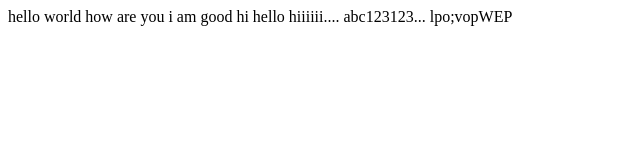
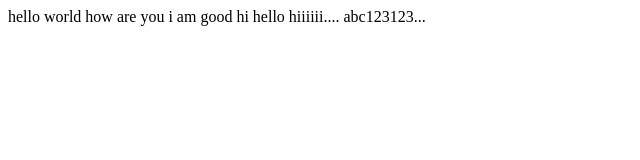
Before and after one commit to hastenfernandes/testproject, a plain HTML site: page index.html in a window 1280 px wide. Shown: the whole page, without its empty margins (0-640 px from the left). Drawn offline with Linux system fonts and the light colour scheme.

Commit message:
Update index.html
22

```diff
--- a/index.html
+++ b/index.html
@@ -7,5 +7,4 @@
 hi hello
 hiiiiii....
 abc123123...
-lpo;vopWEP
 </body>
```
